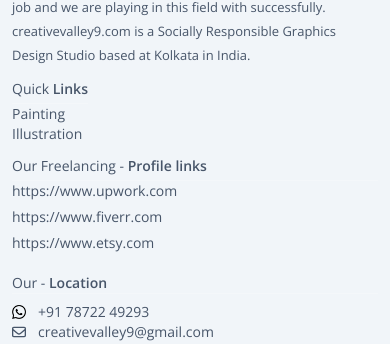
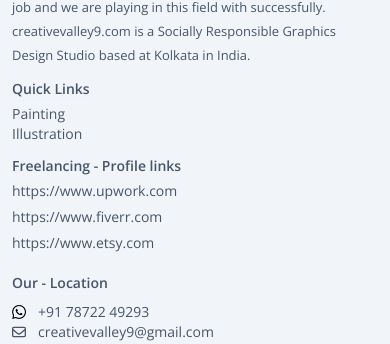
Before and after one commit to tapaskulti/creative9-frontend, a React (Vite) app: page /about-us in a window 390 px wide. Shown: the part 4122-4466 px from the top of the page. Built offline with nearby package versions, Linux system fonts and the light colour scheme; no server answers.

Commit message:
theme color changed

```diff
--- a/src/components/ArtCard.jsx
+++ b/src/components/ArtCard.jsx
@@ -49,7 +49,7 @@ function ArtCard({
                     type="button"
                     className="text-center  text-sm cursor-pointer py-1"
                   >
-                    <Delete className="text-red-500" />
+                    <Delete className="text-red-600" />
                   </button>
                 </div>
               </>
@@ -58,7 +58,7 @@ function ArtCard({
           {isDelete && (
             <div className="absolute top-0 right-0 bg-white h-32 w-full shadow-xl px-1 py-4">
               <div className="flex flex-col space-y-2">
-                <div className="text-sm text-[#D70000] font-semibold">
+                <div className="text-sm text-red-600 font-semibold">
                   Are you sure you want to delete this art?
                 </div>
                 <div className="flex space-x-2">
@@ -66,7 +66,7 @@ function ArtCard({
                     onClick={() => {
                       setisDelete(false);
                     }}
-                    className="px-2 py-1 text-sm rounded-md border border-[#D70000] text-[#D70000] hover:bg-[#D70000] hover:text-white cursor-pointer"
+                    className="px-2 py-1 text-sm rounded-md border border-[#0363af] text-[#0363af] hover:bg-[#0363af] hover:text-white cursor-pointer"
                   >
                     No
                   </div>
@@ -80,7 +80,7 @@ function ArtCard({
                       });
                       setisDelete(false);
                     }}
-                    className="px-2 py-1 text-sm rounded-md bg-gradient-to-r text-white from-[#D70000] to-[#FF6B00] hover:from-[#FF6B00] hover:to-[#D70000] cursor-pointer"
+                    className="px-2 py-1 text-sm rounded-md bg-gradient-to-r text-white from-[#0363af] to-[#0363af]/80 hover:from-[#0363af]/90 hover:to-[#0363af] cursor-pointer"
                   >
                     Yes
                   </div>
@@ -143,7 +143,7 @@ function ArtCard({
                       toast.error("Please Login to Buy");
                     }
                   }}
-                  className="px-3 py-1.5 btn bg-gradient-to-r text-white from-[#ff974c] to-[#ff4e3e] hover:from-[#D70000] hover:to-[#FF6B00]"
+                  className="px-3 py-1.5 btn bg-gradient-to-r text-white from-[#0363af] to-[#0363af]/90 hover:from-[#0363af] hover:to-[#0363af]/80"
                 >
                   <FontAwesomeIcon icon={faMoneyBill} />
                   Buy Now
@@ -174,7 +174,7 @@ function ArtCard({
                     toast.success("Painting added in your cart");
                   }
                 }}
-                className="px-3 py-2.5 rounded-md bg-gradient-to-r text-white from-[#ff974c] to-[#ff4e3e] hover:from-[#D70000] hover:to-[#FF6B00]"
+                className="px-3 py-2.5 rounded-md bg-gradient-to-r text-white  from-[#0363af] to-[#0363af]/90 hover:from-[#0363af] hover:to-[#0363af]/80"
               >
                 <FontAwesomeIcon icon={faCartPlus} className="pr-1.5" />
                 Add to Cart
@@ -224,7 +224,7 @@ function ArtCard({
                 <div>
                   <Link
                     to="/Painting/12/update"
-                    className="bg-gradient-to-r text-center from-[#FF6B00] to-[#D70000] hover:from-[#D70000] hover:to-[#FF6B00] text-sm cursor-pointer px-5 py-1.5 rounded-full text-white font-semibold"
+                    className="bg-gradient-to-r text-center  from-[#0363af] to-[#0363af]/90 hover:from-[#0363af] hover:to-[#0363af]/80 text-sm cursor-pointer px-5 py-1.5 rounded-full text-white font-semibold"
                   >
                     Update
                   </Link>
--- a/src/components/Footer.jsx
+++ b/src/components/Footer.jsx
@@ -34,7 +34,7 @@ const Footer = () => {
           </div>
           <div className="mt-3 md:mt-3">
             <div className="flex items-center">
-              <h2 className="text-sm lg:text-lg font-light border-b border-white/20 pb-1">
+              <h2 className="font-semibold text-sm lg:text-lg lg:font-light border-b border-white/20 pb-1">
                 Quick <span className="font-semibold">Links</span>
               </h2>
               {/* <span className="font-semibold hidden lg:flex">Illustration</span> */}
@@ -147,9 +147,8 @@ const Footer = () => {
             </div>
           </div> */}
           <div className="mt-3 md:mt-3">
-            <h2 className="text-sm lg:text-lg font-light border-b border-white/20 pb-1">
-              Our Freelancing -{" "}
-              <span className="font-semibold">Profile links</span>
+            <h2 className="font-semibold text-sm lg:text-lg lg:font-light border-b border-white/20 pb-1">
+              Freelancing - <span className="font-semibold">Profile links</span>
             </h2>
             <div className="flex items-start">
               <ul className="text-sm text-slate-600 space-y-1.5 mt-0 lg:mt-5">
@@ -181,7 +180,7 @@ const Footer = () => {
             </div>
           </div>
           <div className="pt-5 lg:pt-0 space-y-2">
-            <h2 className="text-sm lg:text-lg font-light border-b border-white/20 pb-0 lg:pb-1">
+            <h2 className="font-semibold text-sm lg:text-lg lg:font-light border-b border-white/20 pb-0 lg:pb-1">
               Our - <span className="font-semibold">Location</span>
             </h2>
             <div className="lg:space-y-3 pt-0 lg:pt-5">
```
Also changed, not shown: 2 other files (tests, documents, lock files or other folders).
